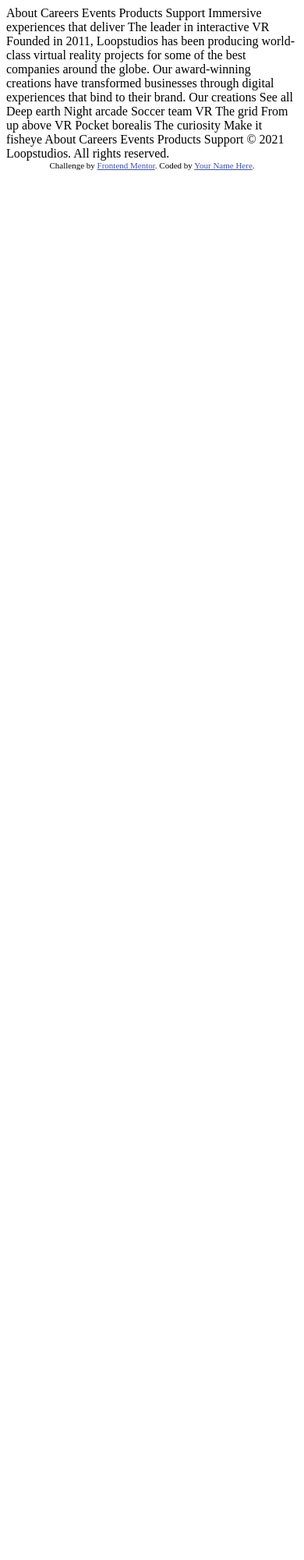
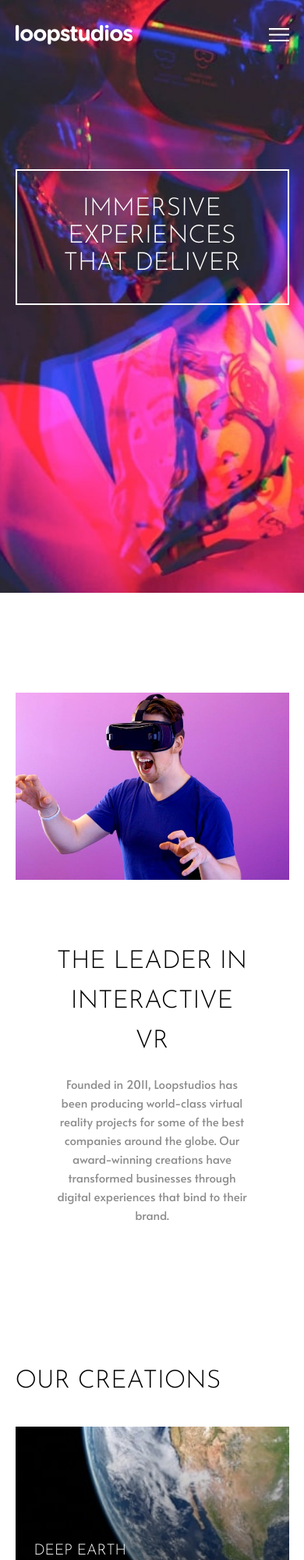
Before and after one commit to nata0016/mtm6407-frontend-mentor-nata0016, a plain HTML site: page index.html in a window 390 px wide. Shown: the top 2000 px of the page at 78% size. Before the commit the page ends 844 px from the top, so only its background shows below. Drawn offline with Linux system fonts and the light colour scheme.

Commit message:
final version of Loopstudios landing page

```diff
--- a/index.html
+++ b/index.html
@@ -1,63 +1,88 @@
-<!DOCTYPE html>
+<!doctype html>
 <html lang="en">
 <head>
-  <meta charset="UTF-8">
-  <meta name="viewport" content="width=device-width, initial-scale=1.0"> <!-- displays site properly based on user's device -->
-
+  <meta charset="utf-8">
+  <meta name="viewport" content="width=device-width, initial-scale=1">
   <link rel="icon" type="image/png" sizes="32x32" href="./images/favicon-32x32.png">
+  <title>Loopstudios landing page</title>
+  <link href="https://fonts.googleapis.com/css2?family=Alata:wght@400&family=Josefin+Sans:wght@300&display=swap" rel="stylesheet">
   <link rel="stylesheet" href="./styles/main.css">
-  <script src="./scripts/main.js" defer></script>
-
-
-  <title>Frontend Mentor | Loopstudios landing page</title>
-
-  <!-- Feel free to remove these styles or customise in your own stylesheet 👍 -->
-  <style>
-    .attribution { font-size: 11px; text-align: center; }
-    .attribution a { color: hsl(228, 45%, 44%); }
-  </style>
-
 </head>
 <body>
-  About
-  Careers
-  Events
-  Products
-  Support
+  <header class="header">
+    <div class="container nav-bar">
+      <img src="./images/logo.svg" alt="Loopstudios logo" class="logo">
+      <input type="checkbox" id="menu-toggle">
+      <label for="menu-toggle" class="menu-btn">
+        <img src="./images/icon-hamburger.svg" class="open" alt="">
+        <img src="./images/icon-close.svg" class="close" alt="">
+      </label>
+      <nav class="nav">
+        <ul>
+          <li><a href="#">About</a></li>
+          <li><a href="#">Careers</a></li>
+          <li><a href="#">Events</a></li>
+          <li><a href="#">Products</a></li>
+          <li><a href="#">Support</a></li>
+        </ul>
+      </nav>
+    </div>
+    <div class="hero container">
+      <h1>Immersive experiences that deliver</h1>
+    </div>
+  </header>
 
-  Immersive experiences that deliver
+  <section class="intro container">
+    <picture>
+      <source media="(max-width: 899px)" srcset="./images/mobile/image-interactive.jpg">
+      <img src="./images/desktop/image-interactive.jpg" alt="Person wearing VR headset">
+    </picture>
+    <div class="intro-text">
+      <h2>The leader in interactive VR</h2>
+      <p>Founded in 2011, Loopstudios has been producing world-class virtual reality projects for some of the best companies around the globe. Our award-winning creations have transformed businesses through digital experiences that bind to their brand.</p>
+    </div>
+  </section>
 
-  The leader in interactive VR
+  <section class="creations container">
+    <div class="top-row">
+      <h2>Our creations</h2>
+      <a href="#" class="see-all desktop">See all</a>
+    </div>
+    <div class="grid">
+      <a class="card" data-title="Deep earth" style="background-image:url('./images/desktop/image-deep-earth.jpg')"></a>
+      <a class="card" data-title="Night arcade" style="background-image:url('./images/desktop/image-night-arcade.jpg')"></a>
+      <a class="card" data-title="Soccer team VR" style="background-image:url('./images/desktop/image-soccer-team.jpg')"></a>
+      <a class="card" data-title="The grid" style="background-image:url('./images/desktop/image-grid.jpg')"></a>
+      <a class="card" data-title="From up above VR" style="background-image:url('./images/desktop/image-from-above.jpg')"></a>
+      <a class="card" data-title="Pocket borealis" style="background-image:url('./images/desktop/image-pocket-borealis.jpg')"></a>
+      <a class="card" data-title="The curiosity" style="background-image:url('./images/desktop/image-curiosity.jpg')"></a>
+      <a class="card" data-title="Make it fisheye" style="background-image:url('./images/desktop/image-fisheye.jpg')"></a>
+    </div>
+    <a href="#" class="see-all mobile">See all</a>
+  </section>
 
-  Founded in 2011, Loopstudios has been producing world-class virtual reality
-  projects for some of the best companies around the globe. Our award-winning
-  creations have transformed businesses through digital experiences that bind
-  to their brand.
-
-  Our creations
-
-  See all
-
-  Deep earth
-  Night arcade
-  Soccer team VR
-  The grid
-  From up above VR
-  Pocket borealis
-  The curiosity
-  Make it fisheye
-
-  About
-  Careers
-  Events
-  Products
-  Support
-
-  © 2021 Loopstudios. All rights reserved.
-
-  <div class="attribution">
-    Challenge by <a href="https://www.frontendmentor.io?ref=challenge" target="_blank">Frontend Mentor</a>.
-    Coded by <a href="#">Your Name Here</a>.
-  </div>
+  <footer class="footer">
+    <div class="container">
+      <div class="top">
+        <img src="./images/logo.svg" alt="Loopstudios logo" class="logo">
+        <ul class="nav">
+          <li><a href="#">About</a></li>
+          <li><a href="#">Careers</a></li>
+          <li><a href="#">Events</a></li>
+          <li><a href="#">Products</a></li>
+          <li><a href="#">Support</a></li>
+        </ul>
+      </div>
+      <div class="bottom">
+        <div class="social">
+          <a href="#"><img src="./images/icon-facebook.svg" alt="Facebook"></a>
+          <a href="#"><img src="./images/icon-twitter.svg" alt="Twitter"></a>
+          <a href="#"><img src="./images/icon-pinterest.svg" alt="Pinterest"></a>
+          <a href="#"><img src="./images/icon-instagram.svg" alt="Instagram"></a>
+        </div>
+        <p>© 2021 Loopstudios. All rights reserved.</p>
+      </div>
+    </div>
+  </footer>
 </body>
 </html>
--- a/styles/main.css
+++ b/styles/main.css
@@ -0,0 +1,173 @@
+*{margin:0;padding:0;box-sizing:border-box}
+:root{
+  --white:hsl(0,0%,100%);
+  --black:hsl(0,0%,0%);
+  --dark-gray:hsl(0,0%,55%);
+  --very-dark-gray:hsl(0,0%,41%);
+  --heading:'Josefin Sans',sans-serif;
+  --body:'Alata',sans-serif;
+}
+body{
+  font-family:var(--body);
+  color:var(--dark-gray);
+  background:var(--white);
+  line-height:1.6;
+  font-size:15px;
+}
+img{max-width:100%;display:block}
+.container{width:min(90%,1110px);margin-inline:auto}
+
+/* HEADER */
+.header{
+  background:url("../images/desktop/image-hero.jpg") center/cover no-repeat;
+  color:var(--white);
+  min-height:90vh;
+  position:relative;
+}
+.nav-bar{
+  display:flex;
+  justify-content:space-between;
+  align-items:center;
+  padding:2rem 0;
+}
+.logo{width:150px}
+.nav ul{list-style:none;display:flex;gap:2rem}
+.nav a{color:var(--white);text-decoration:none;position:relative}
+.nav a::after{content:"";position:absolute;left:0;bottom:-4px;width:0;height:2px;background:var(--white);transition:.3s}
+.nav a:hover::after{width:100%}
+
+/* MOBILE NAV */
+#menu-toggle{display:none}
+.menu-btn{display:none;cursor:pointer}
+.menu-btn img{width:26px}
+#menu-toggle:checked ~ .nav{display:block;position:absolute;inset:0;top:80px;background:var(--black);padding:2rem}
+#menu-toggle:checked + .menu-btn .open{display:none}
+#menu-toggle:checked + .menu-btn .close{display:block}
+.open{display:block}
+.close{display:none}
+@media(max-width:899px){
+  .nav ul{flex-direction:column;gap:1.5rem}
+  .nav{display:none}
+  .menu-btn{display:block;z-index:10}
+}
+
+/* HERO */
+.hero{
+  border:2px solid var(--white);
+  padding:2rem;
+  margin-top:8rem;
+  max-width:600px;
+  text-align:center;
+}
+.hero h1{
+  font-family:var(--heading);
+  text-transform:uppercase;
+  font-weight:300;
+  font-size:clamp(2rem,4vw,3.5rem);
+  line-height:1.1;
+}
+@media(min-width:900px){
+  .hero{
+    text-align:left;
+    margin-left:8%;
+  }
+}
+
+/* INTRO */
+.intro{margin-block:8rem;display:grid;gap:2rem;align-items:end}
+.intro-text{background:var(--white);padding:3rem;text-align:center}
+.intro-text h2{
+  font-family:var(--heading);
+  text-transform:uppercase;
+  font-weight:300;
+  color:var(--black);
+  margin-bottom:1rem;
+  font-size:2rem;
+}
+.intro-text p{color:var(--dark-gray)}
+@media(min-width:900px){
+  .intro{grid-template-columns:1.2fr 1fr}
+  .intro-text{text-align:left;max-width:500px;margin-left:-8rem}
+}
+
+/* CREATIONS */
+.creations{margin-bottom:6rem}
+.top-row{
+  display:flex;
+  align-items:center;
+  justify-content:space-between;
+  margin-bottom:2rem;
+}
+.top-row h2{
+  font-family:var(--heading);
+  text-transform:uppercase;
+  color:var(--black);
+  font-weight:300;
+  font-size:2rem;
+}
+.btn-outline,.see-all{
+  border:2px solid var(--black);
+  text-transform:uppercase;
+  padding:.6rem 2rem;
+  letter-spacing:2px;
+  font-family:var(--heading);
+  font-size:.8rem;
+  color:var(--black);
+  text-decoration:none;
+  transition:.3s;
+}
+.btn-outline:hover,.see-all:hover{background:var(--black);color:var(--white)}
+.grid{display:grid;gap:1rem}
+@media(min-width:600px){.grid{grid-template-columns:repeat(2,1fr)}}
+@media(min-width:900px){.grid{grid-template-columns:repeat(4,1fr)}}
+.card{
+  display:flex;
+  align-items:flex-end;
+  height:200px;
+  background-size:cover;
+  background-position:center;
+  position:relative;
+  color:var(--white);
+  text-transform:uppercase;
+  font-family:var(--heading);
+  font-size:1.2rem;
+  padding:1.5rem;
+  transition:transform .3s ease;
+}
+.card::before{
+  content:"";
+  position:absolute;
+  inset:0;
+  background:linear-gradient(to top,rgba(0,0,0,.6),transparent);
+  transition:.3s;
+}
+.card::after{
+  content:attr(data-title);
+  position:relative;
+  z-index:2;
+}
+.card:hover::before{background:linear-gradient(to top,rgba(0,0,0,.3),transparent)}
+.card:hover{transform:scale(1.02)}
+@media(min-width:900px){
+  .card{height:450px}
+}
+.mobile{display:none;text-align:center;margin-top:2rem}
+@media(max-width:899px){
+  .desktop{display:none}
+  .mobile{display:inline-block}
+}
+
+/* FOOTER */
+.footer{background:var(--black);color:var(--white);padding:3rem 0}
+.footer .top{display:flex;flex-direction:column;align-items:center;gap:1.5rem;margin-bottom:1.5rem}
+.footer .nav{list-style:none;display:flex;flex-direction:column;gap:1rem;text-align:center}
+.footer .nav a:hover{opacity:.7}
+.footer .bottom{display:flex;flex-direction:column;align-items:center;gap:1rem}
+.social{display:flex;gap:1rem}
+.social img{width:20px;transition:.3s}
+.social img:hover{opacity:.7}
+.footer p{font-size:.8rem;color:var(--dark-gray)}
+@media(min-width:900px){
+  .footer .top,.footer .bottom{flex-direction:row;justify-content:space-between}
+  .footer .nav{flex-direction:row}
+}
```
Also changed, not shown: 1 other file.
